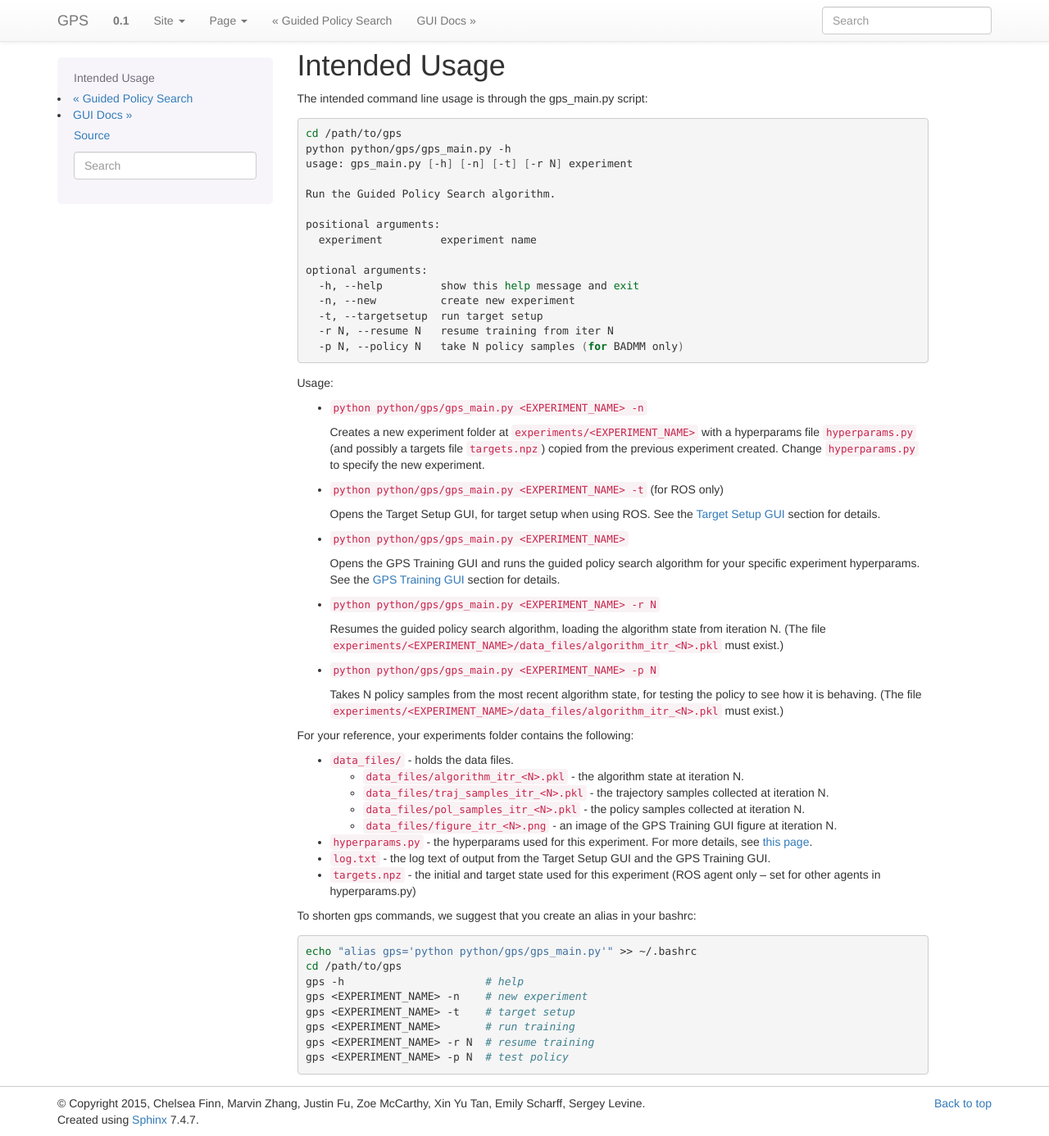
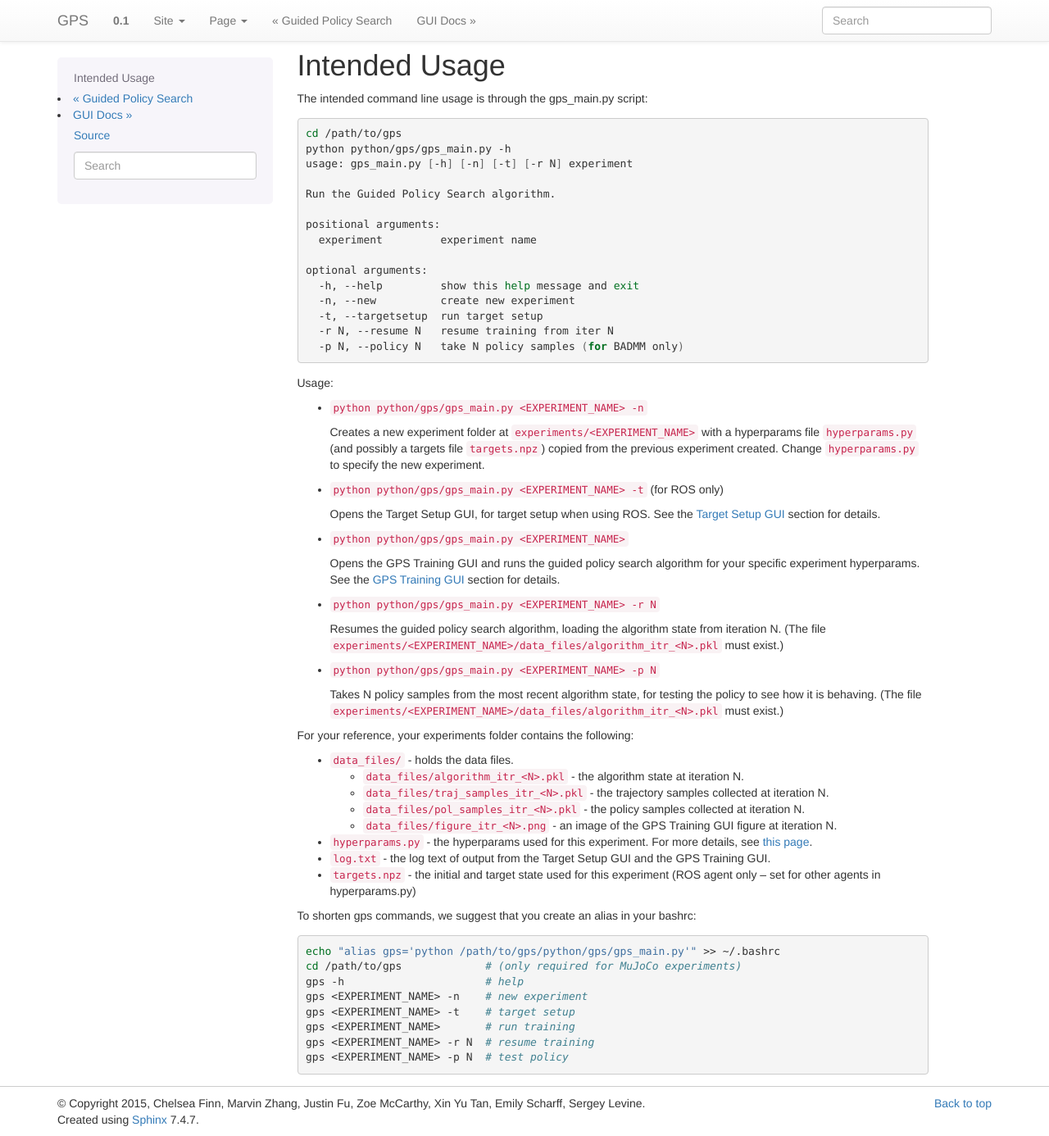
Before and after one commit to cbfinn/gps, a Sphinx documentation site: the page built from docs/usage.md, in a window 1280 px wide and 1386 px high. Shown: the whole window at 82% size. Built offline with Sphinx 7.4.7, drawn with Linux system fonts in a browser that asks for light colours.

Commit message:
updated usage documentation

````diff
--- a/docs/usage.md
+++ b/docs/usage.md
@@ -54,8 +54,8 @@ For your reference, your experiments folder contains the following:
 
 To shorten gps commands, we suggest that you create an alias in your bashrc:
 ```sh
-echo "alias gps='python python/gps/gps_main.py'" >> ~/.bashrc
-cd /path/to/gps
+echo "alias gps='python /path/to/gps/python/gps/gps_main.py'" >> ~/.bashrc
+cd /path/to/gps             # (only required for MuJoCo experiments)
 gps -h                      # help
 gps <EXPERIMENT_NAME> -n    # new experiment
 gps <EXPERIMENT_NAME> -t    # target setup
````
